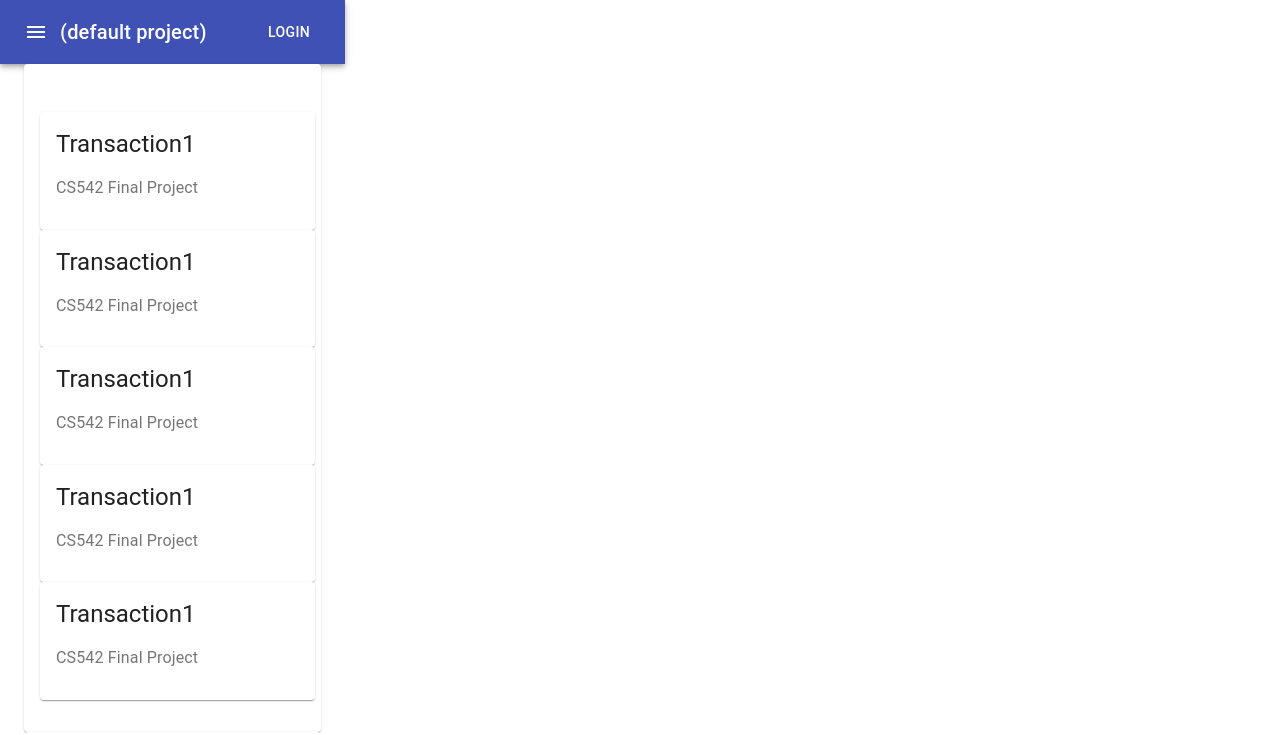
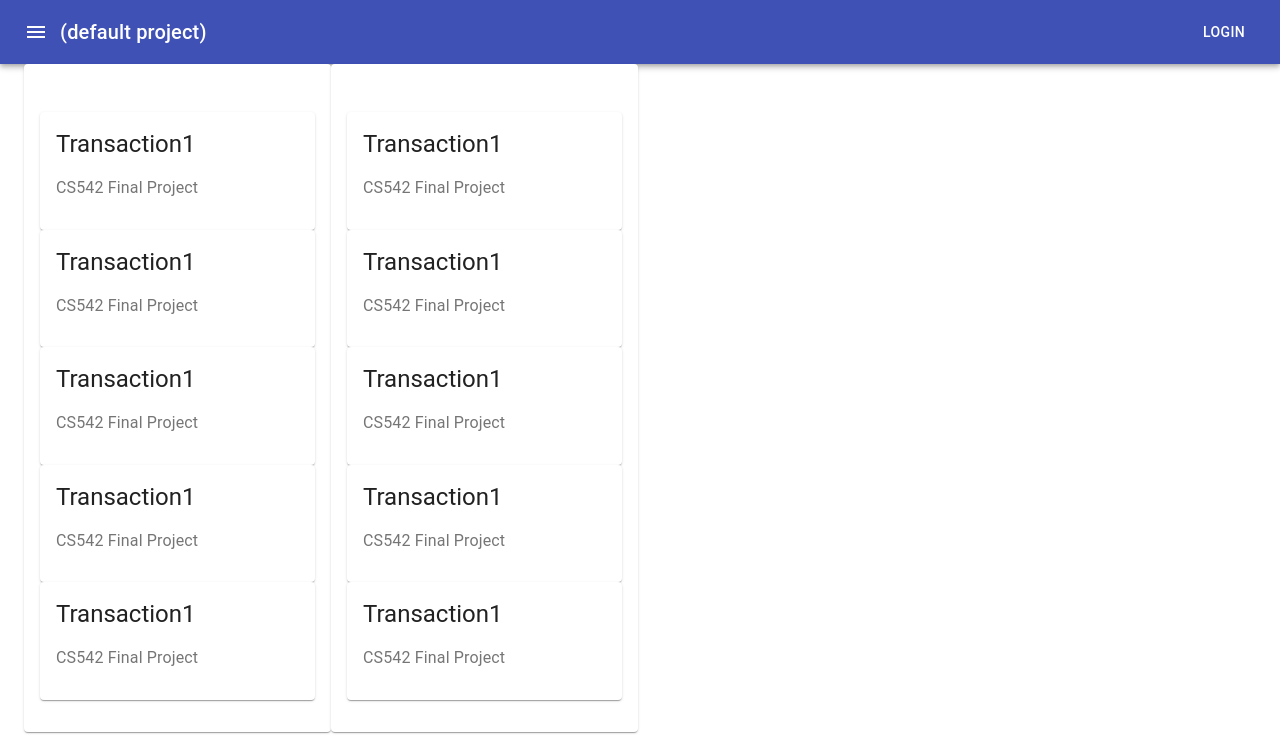
Before and after one commit to zchen8-hub/gene, a React (Create React App) app: page /ProjectBoard in a window 1280 px wide. Shown: the top 735 px of the page. Built offline with nearby package versions, Linux system fonts and the light colour scheme.

Commit message:
update projectboard css

```diff
--- a/src/view/ProjectBoard.js
+++ b/src/view/ProjectBoard.js
@@ -5,7 +5,7 @@ import Typography from '@material-ui/core/Typography';
 import Button from '@material-ui/core/Button';
 import IconButton from '@material-ui/core/IconButton';
 import MenuIcon from '@material-ui/icons/Menu';
-import './css/Project.css';
+import './css/ProjectBoard.css';
 import { Card, CardHeader, CardContent, CardActions } from '@material-ui/core';
 import Container from '@material-ui/core/Container';
 import Transaction from './Transaction';
@@ -35,7 +35,7 @@ class Project extends React.Component {
                         <Button color="inherit">Login</Button>
                     </Toolbar>
                 </AppBar>
-                <Container>
+                <Container className="container" style={{display: 'flex'}}>
                     <Card className="column">
                         <CardHeader>
 
--- a/src/view/css/Project.css
+++ b/src/view/css/ProjectBoard.css
@@ -15,5 +15,5 @@
 }
 
 .container {
-    display: flex;
+
 }
--- a/src/view/css/Transaction.css
+++ b/src/view/css/Transaction.css
@@ -1,6 +1,6 @@
 .root {
     min-width: 275px;
-    max-width: 345px;
+
 }
 
 .bullet {
```
